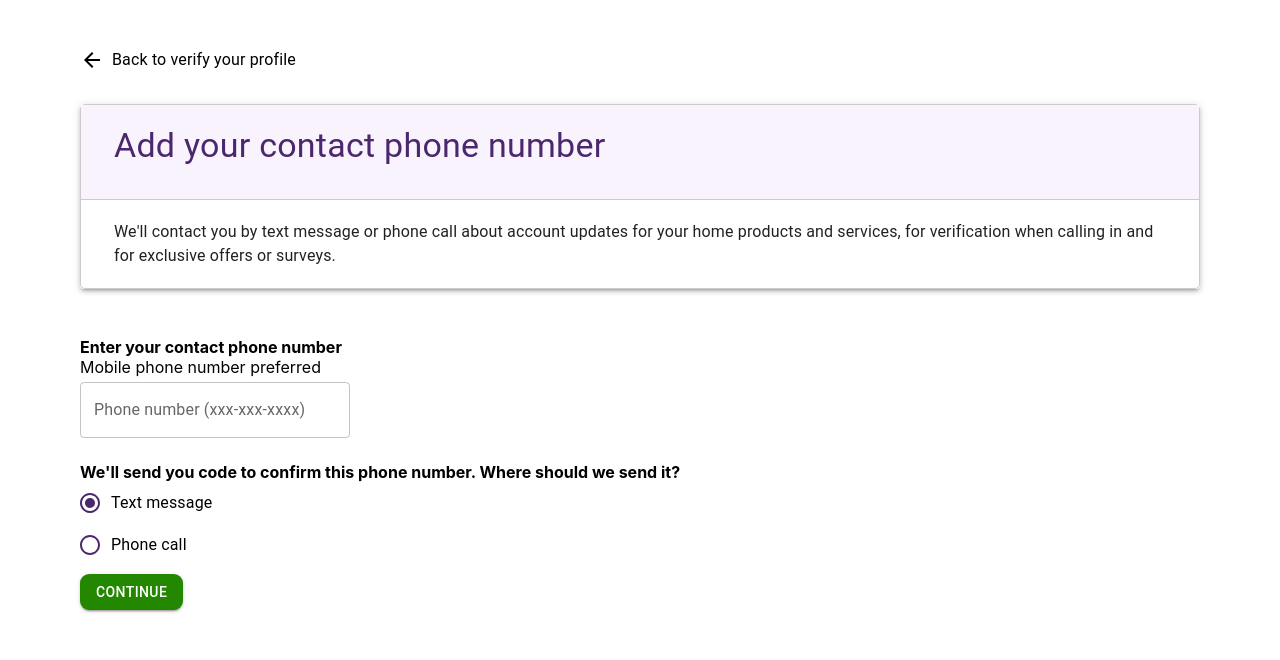
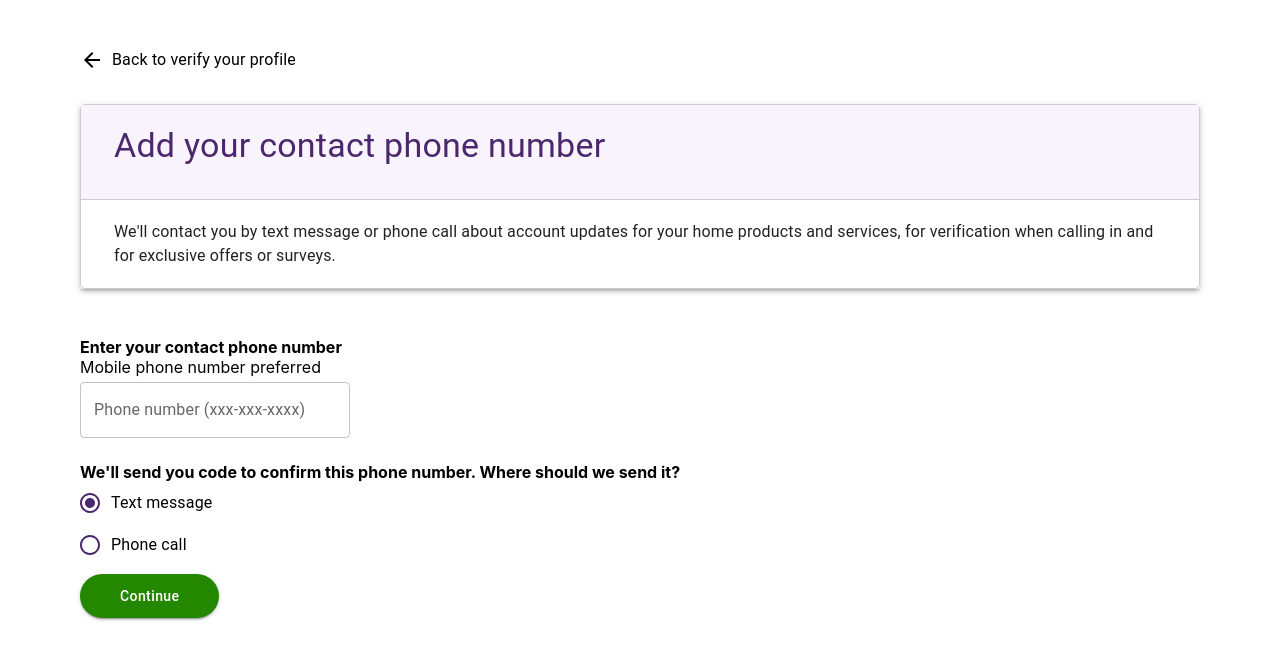
Before and after one commit to abhinandanTiwari-telus/contact-form, a React (Create React App) app: page / in a window 1280 px wide. Shown: the top 660 px of the page. Built offline with nearby package versions, Linux system fonts and the light colour scheme.

Commit message:
submit btn css fixed.

```diff
--- a/src/assets/form.css
+++ b/src/assets/form.css
@@ -3,8 +3,10 @@
 }
 
 .submitBtn {
-  border-radius: 9px !important;
   background-color: #248700 !important;
   color: #ffff;
   margin-top: 5px;
+  text-transform: none !important;
+  border-radius: 50px !important;
+  padding: 10px 40px !important;
 }
```
